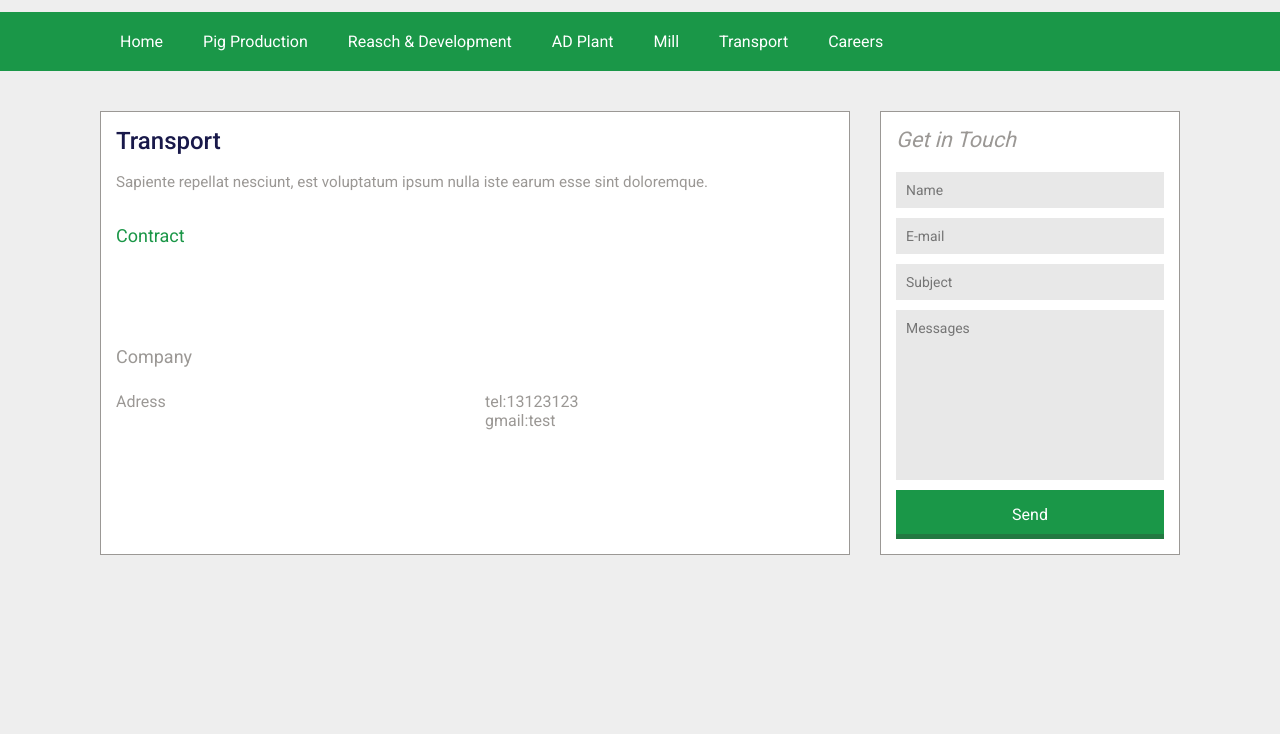
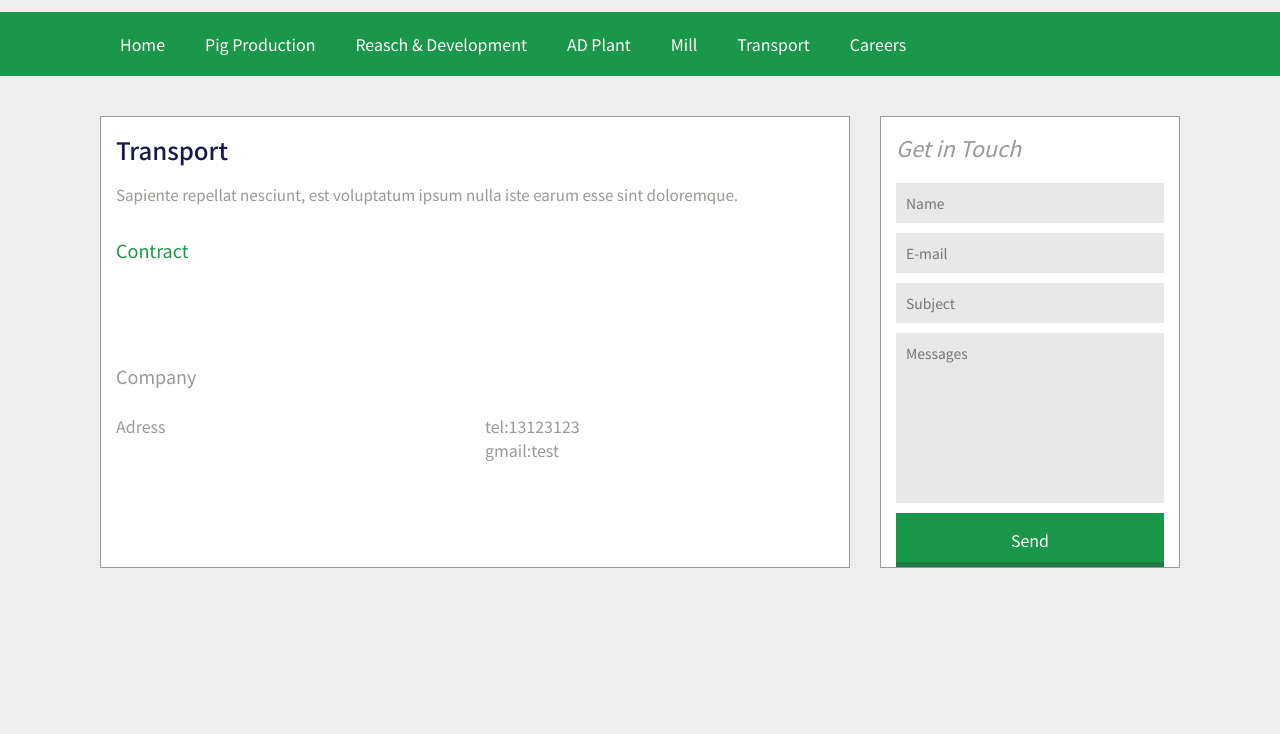
Before and after one commit to ITkah/jws.github.io, a plain HTML site: page careers.html in a window 1280 px wide. Shown: the part 66-800 px from the top of the page. Drawn offline with nearby package versions, Linux system fonts and the light colour scheme.

Commit message:
fix short

```diff
--- a/careers.html
+++ b/careers.html
@@ -10,7 +10,6 @@
     <link rel="stylesheet" href="css/slick-theme.css">
     <link rel="stylesheet" href="css/main.css">
     <link rel="stylesheet" href="https://use.fontawesome.com/releases/v5.6.1/css/all.css" integrity="sha384-gfdkjb5BdAXd+lj+gudLWI+BXq4IuLW5IT+brZEZsLFm++aCMlF1V92rMkPaX4PP" crossorigin="anonymous">
-    <link href="https://fonts.googleapis.com/css2?family=Roboto:wght@300;400;500;700;900&display=swap" rel="stylesheet">
 </head>
 
 <body>
--- a/scss/constant/constant.scss
+++ b/scss/constant/constant.scss
@@ -4,7 +4,7 @@ body {
     margin: 0;
     overflow-x: hidden;
     box-sizing: border-box;
-    font-family: 'Roboto', sans-serif;
+    font-family: 'Noto Sans KR', sans-serif;
     background: #eeeeee;
 }
 
--- a/scss/footer/footer.scss
+++ b/scss/footer/footer.scss
@@ -4,7 +4,7 @@ footer {
         padding: 20px 0;
         p {
             color: #fff;
-            font: 400 1rem 'Roboto', sans-serif;;
+            font: 400 1rem 'Noto Sans KR', sans-serif;;
         }
     }
 }
--- a/scss/header/header.scss
+++ b/scss/header/header.scss
@@ -1,3 +1,5 @@
+@import url('https://fonts.googleapis.com/css2?family=Noto+Sans+KR:wght@300;400;500;700&display=swap');
+
 .logo-box {
     display: flex;
     align-items: center;
@@ -65,7 +67,7 @@ header {
                     transition: .3s;
                     color: #fff;
                     position: relative;
-                    font: 400 1rem 'Roboto', sans-serif;
+                    font: 400 1rem 'Noto Sans KR', sans-serif;
                     padding: 20px;
                     display: block;
                     &:hover {
--- a/scss/prod/prod.scss
+++ b/scss/prod/prod.scss
@@ -98,7 +98,7 @@
         }
         .contract {
             color: #1a9647;
-            font: 400 1.125rem 'Roboto', sans-serif;
+            font: 400 1.125rem 'Noto Sans KR', sans-serif;
             display: block;
             margin-bottom: 100px;
             @media (max-width: 990px) {
@@ -115,7 +115,7 @@
             }
             p {
                 color: #9b9895;
-                font: 400 1rem 'Roboto', sans-serif;
+                font: 400 1rem 'Noto Sans KR', sans-serif;
             }
         }
     }
@@ -125,7 +125,7 @@
         border: 0.5px solid #9b9895;
         max-height: 420px;
         .contact-title {
-            font: 400 1.35rem 'Roboto', sans-serif;
+            font: 400 1.35rem 'Noto Sans KR', sans-serif;
             color: #9b9895;
             font-style: italic;
             margin-bottom: 20px;
@@ -139,7 +139,7 @@
                 border: none;
                 background: #e8e8e8;
                 padding: 10px;
-                font: 400 .87rem 'Roboto', sans-serif;
+                font: 400 .87rem 'Noto Sans KR', sans-serif;
             }
             textarea {
                 height: 150px;
@@ -150,7 +150,7 @@
                 border: none;
                 padding: 15px;
                 color: #fff;
-                font: 400 1rem 'Roboto', sans-serif;
+                font: 400 1rem 'Noto Sans KR', sans-serif;
                 cursor: pointer;
                 box-shadow: 0 -5px #227941 inset;
                 transition: .3s;
--- a/scss/text/text.scss
+++ b/scss/text/text.scss
@@ -1,5 +1,5 @@
 .title-xl {
-    font: 500 1.5rem 'Roboto', sans-serif;
+    font: 500 1.5rem 'Noto Sans KR', sans-serif;
     color: #19194a;
     position: relative;
     margin-bottom: 20px;
@@ -11,7 +11,7 @@
 
 
 .title-sm {
-    font: 400 1.125rem 'Roboto', sans-serif;
+    font: 400 1.125rem 'Noto Sans KR', sans-serif;
     color: #9b9895;
     position: relative;
     margin-bottom: 15px;
@@ -19,7 +19,7 @@
 
 .text-simple {
     color: #19194a;
-    font: 400 .95em/25px 'Roboto', sans-serif;
+    font: 400 .95em/25px 'Noto Sans KR', sans-serif;
     margin-bottom: 15px;
     @media (max-width: 990px) {
         font-size: .9rem;
```
Also changed, not shown: ad-planet.html (+0 -1 lines), bio.html (+0 -1 lines), contact.html (+0 -1 lines), index.html (+0 -1 lines), mil.html (+0 -1 lines), production.html (+0 -1 lines), research.html (+0 -1 lines), transport.html (+0 -1 lines), css/main.css.
